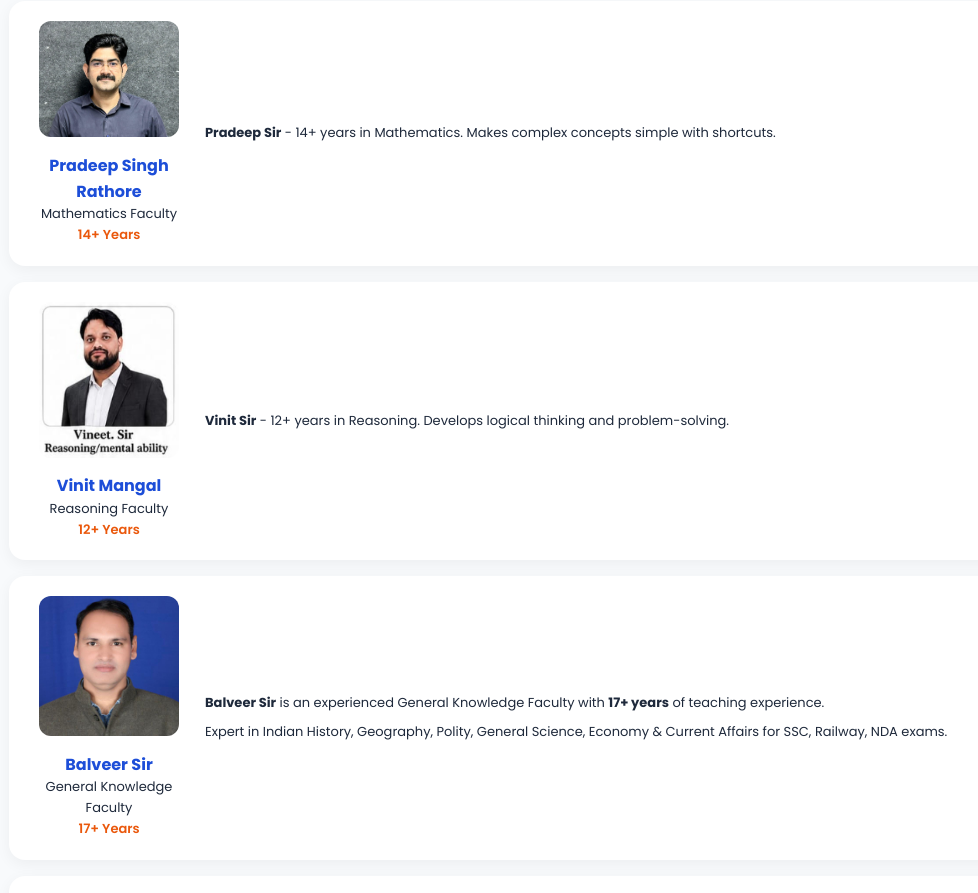
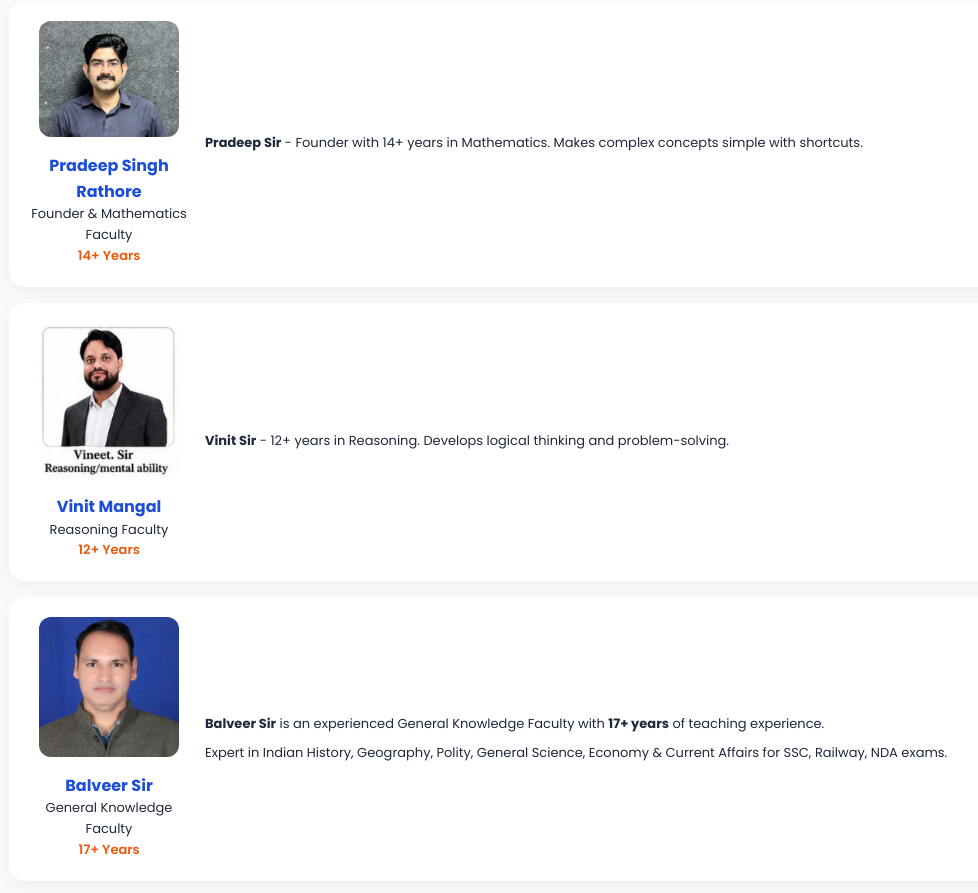
Before and after one commit to vishalrathore5155/sector-ssc-classes, a plain HTML site: page index.html in a window 1280 px wide. Shown: the part 1840-2733 px from the top of the page, without its empty margins (47-1025 px from the left). Drawn offline with Linux system fonts and the light colour scheme.

Commit message:
Add Founder to Pradeep Sir title

```diff
--- a/index.html
+++ b/index.html
@@ -195,8 +195,8 @@
       </div>
       <div class="faculty-card reveal">
         <div class="faculty-grid">
-          <div style="text-align:center;"><img src="pradeep.jpg" alt="Pradeep"><h3>Pradeep Singh Rathore</h3><p>Mathematics Faculty</p><p style="color:#ea580c;font-weight:600;">14+ Years</p></div>
-          <div><p><strong>Pradeep Sir</strong> - 14+ years in Mathematics. Makes complex concepts simple with shortcuts.</p></div>
+          <div style="text-align:center;"><img src="pradeep.jpg" alt="Pradeep"><h3>Pradeep Singh Rathore</h3><p>Founder & Mathematics Faculty</p><p style="color:#ea580c;font-weight:600;">14+ Years</p></div>
+          <div><p><strong>Pradeep Sir</strong> - Founder with 14+ years in Mathematics. Makes complex concepts simple with shortcuts.</p></div>
         </div>
       </div>
       <div class="faculty-card reveal">
```
